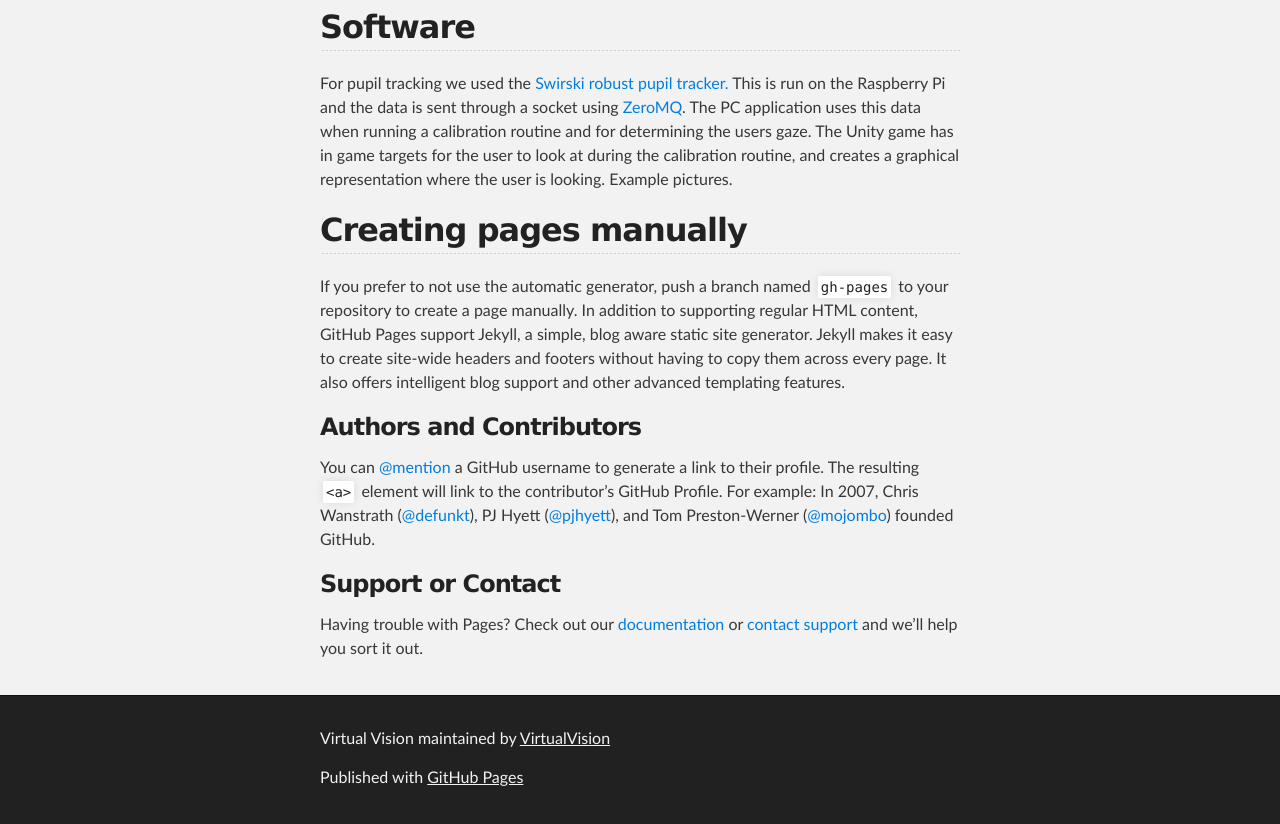
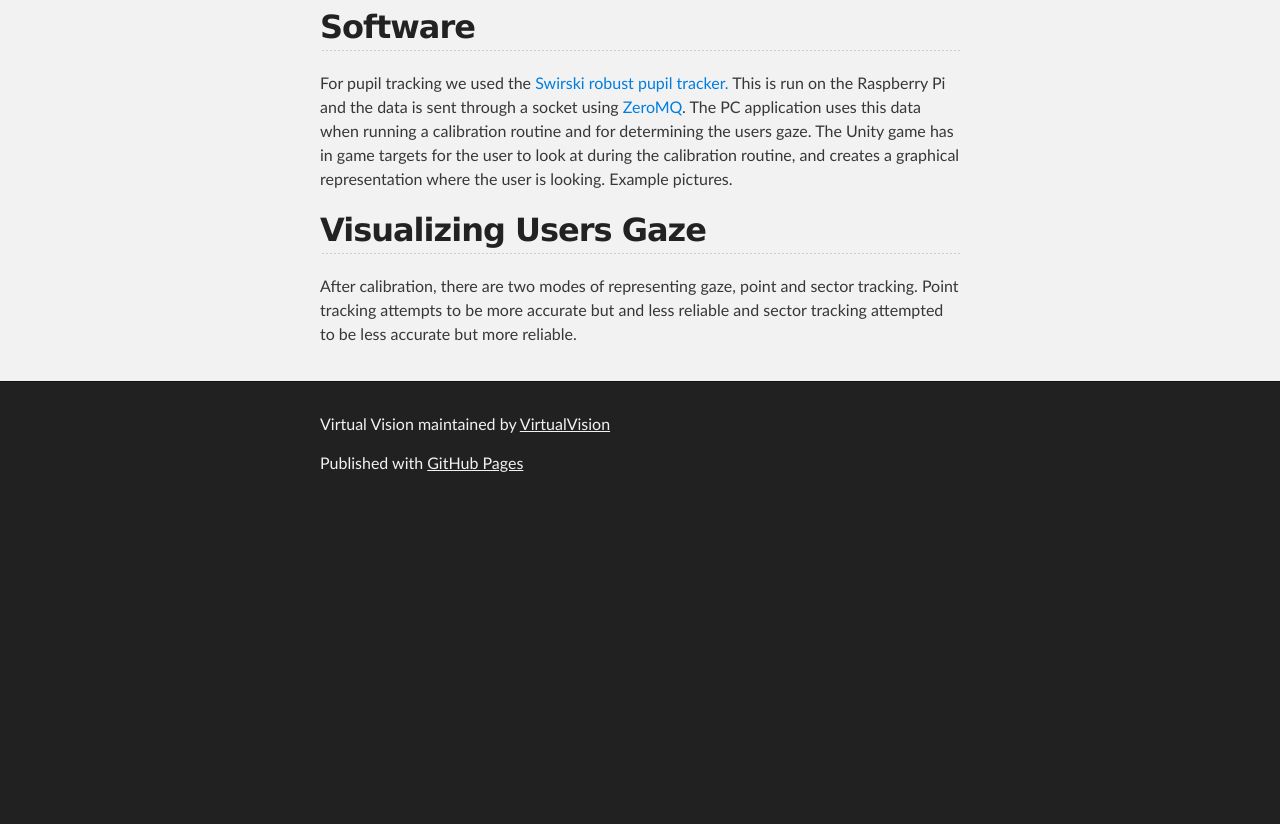
Before and after one commit to VirtualVision/VirtualVision, a plain HTML site: page index.html in a window 1280 px wide. Shown: the part 726-1550 px from the top of the page. After the commit the page ends 1236 px from the top, so only its background shows below. Drawn offline with Linux system fonts and the light colour scheme.

```diff
--- a/index.html
+++ b/index.html
@@ -53,19 +53,9 @@
 <p>For pupil tracking we used the <a href="https://www.cl.cam.ac.uk/research/rainbow/projects/pupiltracking/">Swirski robust pupil tracker.</a> This is run on the Raspberry Pi and the data is sent through a socket using <a href="http://zeromq.org/">ZeroMQ</a>. The PC application uses this data when running a calibration routine and for determining the users gaze. The Unity game has in game targets for the user to look at during the calibration routine, and creates a graphical representation where the user is looking. Example pictures.</p>
 
 <h2>
-<a id="creating-pages-manually" class="anchor" href="#creating-pages-manually" aria-hidden="true"><span class="octicon octicon-link"></span></a>Creating pages manually</h2>
+<a id="visualizing-users-gaze" class="anchor" href="#visualizing-users-gaze" aria-hidden="true"><span class="octicon octicon-link"></span></a>Visualizing Users Gaze</h2>
 
-<p>If you prefer to not use the automatic generator, push a branch named <code>gh-pages</code> to your repository to create a page manually. In addition to supporting regular HTML content, GitHub Pages support Jekyll, a simple, blog aware static site generator. Jekyll makes it easy to create site-wide headers and footers without having to copy them across every page. It also offers intelligent blog support and other advanced templating features.</p>
-
-<h3>
-<a id="authors-and-contributors" class="anchor" href="#authors-and-contributors" aria-hidden="true"><span class="octicon octicon-link"></span></a>Authors and Contributors</h3>
-
-<p>You can <a href="https://github.com/blog/821" class="user-mention">@mention</a> a GitHub username to generate a link to their profile. The resulting <code>&lt;a&gt;</code> element will link to the contributor’s GitHub Profile. For example: In 2007, Chris Wanstrath (<a href="https://github.com/defunkt" class="user-mention">@defunkt</a>), PJ Hyett (<a href="https://github.com/pjhyett" class="user-mention">@pjhyett</a>), and Tom Preston-Werner (<a href="https://github.com/mojombo" class="user-mention">@mojombo</a>) founded GitHub.</p>
-
-<h3>
-<a id="support-or-contact" class="anchor" href="#support-or-contact" aria-hidden="true"><span class="octicon octicon-link"></span></a>Support or Contact</h3>
-
-<p>Having trouble with Pages? Check out our <a href="https://help.github.com/pages">documentation</a> or <a href="https://github.com/contact">contact support</a> and we’ll help you sort it out.</p>
+<p>After calibration, there are two modes of representing gaze, point and sector tracking. Point tracking attempts to be more accurate but and less reliable and sector tracking attempted to be less accurate but more reliable.</p>
       </section>
     </div>
 
```
Also changed, not shown: params.json (+1 -1 lines).
